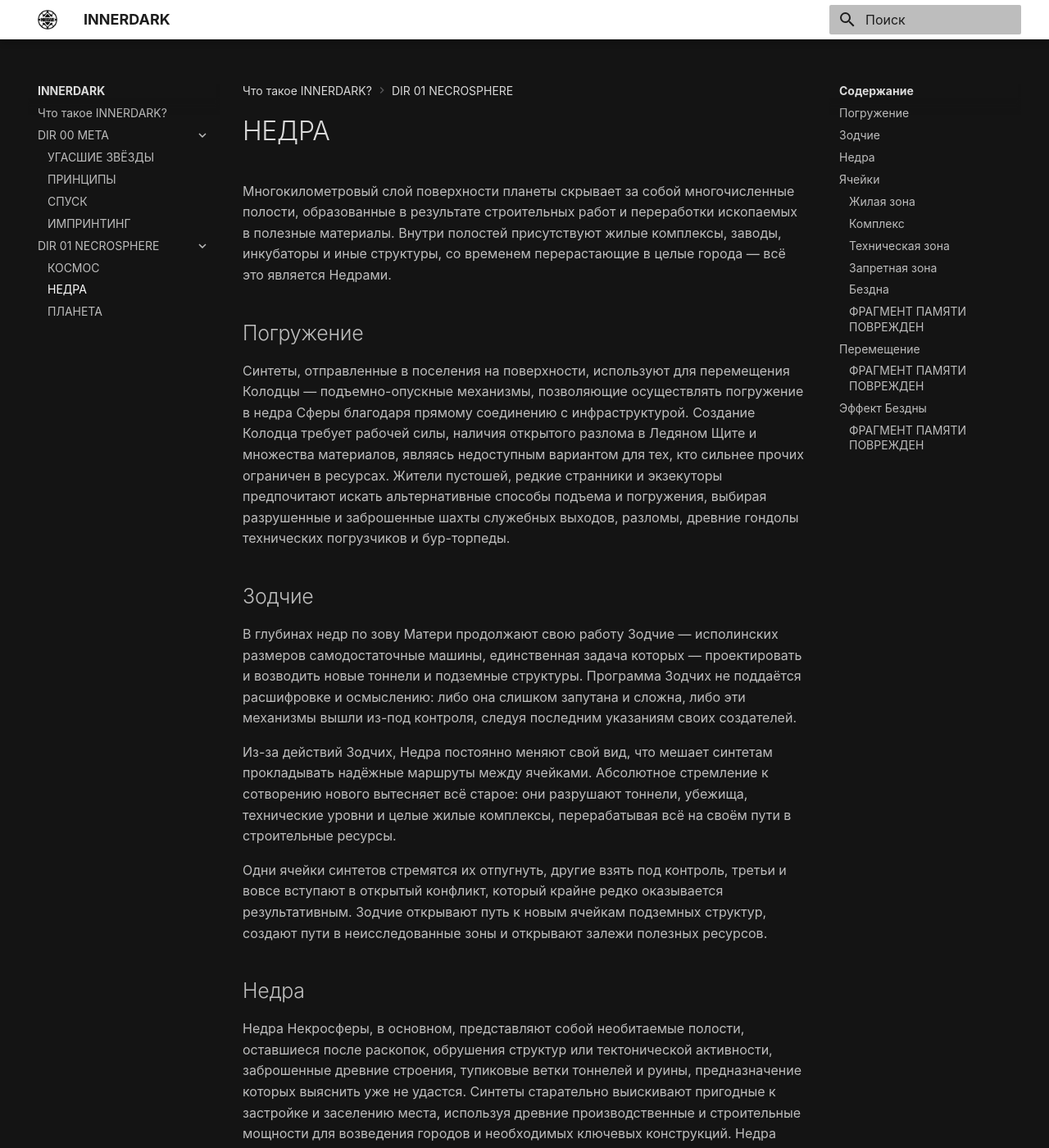
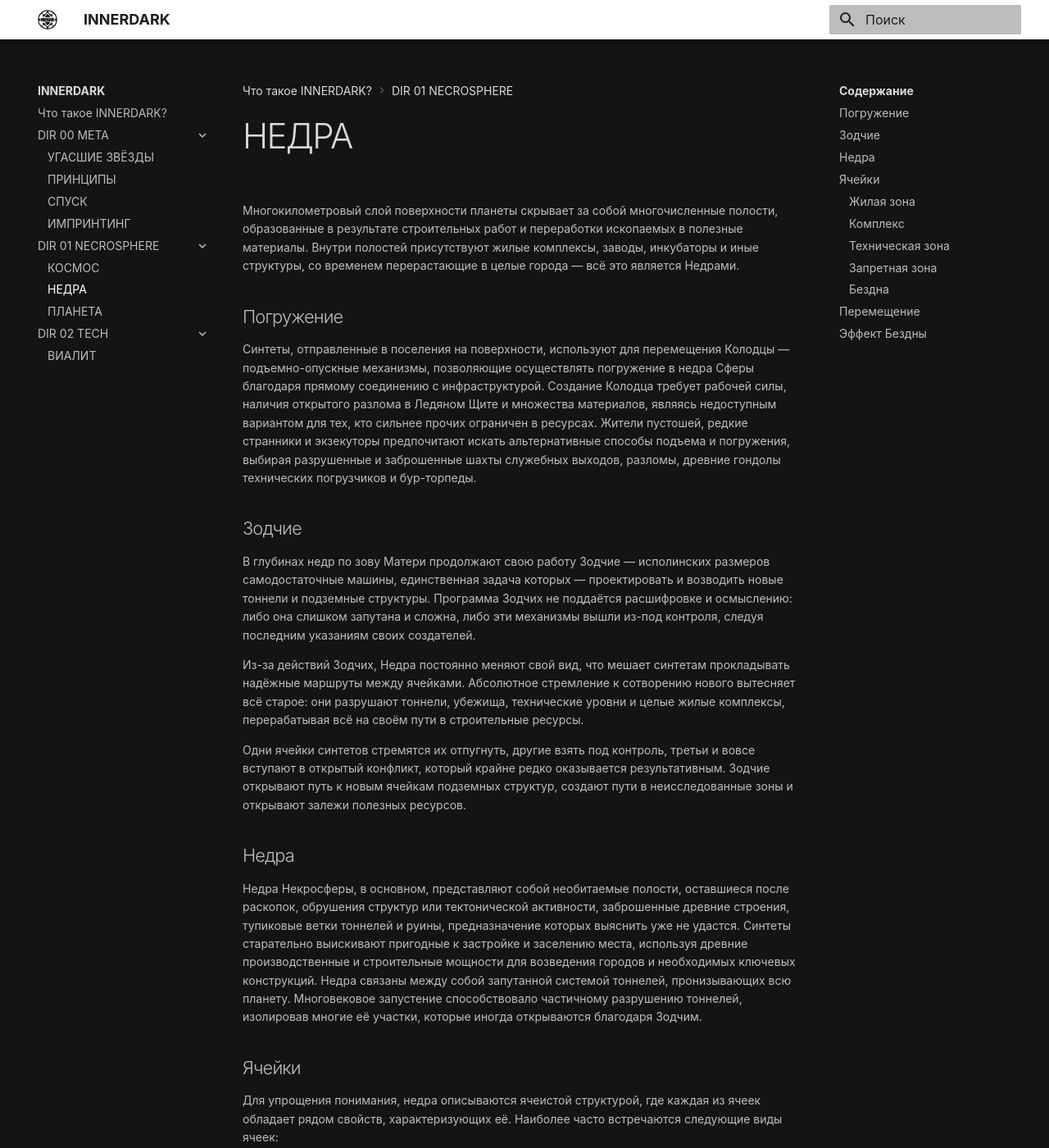
Before and after one commit to genriber/innerdark, an MkDocs documentation site: the page built from docs/DIR_01_NECROSPHERE/f_01_002_bowels.md, in a window 1280 px wide and 1400 px high. Shown: the whole window at 82% size. Built offline with MkDocs 1.6.1 and Material for MkDocs 9.7.7, drawn with Linux system fonts in a browser that asks for light colours; some web fonts are replaced; some of the changed text lies outside the part shown.

Commit message:
add some changes

```diff
--- a/docs/DIR_01_NECROSPHERE/f_01_002_bowels.md
+++ b/docs/DIR_01_NECROSPHERE/f_01_002_bowels.md
@@ -44,12 +44,12 @@
 
 Экспедиции в Бездну особенно опасны из-за **Эффекта Бездны**, возникающего у синтетов по мере того, как они начинают покидать её пределы.
 
-### [ФРАГМЕНТ ПАМЯТИ ПОВРЕЖДЕН](./DIR_00_МЕТА/m_memory_loss.md)
+ [//ФРАГМЕНТ ПАМЯТИ ПОВРЕЖДЕН//](./DIR_00_МЕТА/m_memory_loss.md)
 ## Перемещение
 Для перемещения между участками недр синтеты приспосабливают тоннели Зодчих для функционирования маглев-платформ, выступающих в роли основного транспорта в недрах Некросферы.
 
-### [ФРАГМЕНТ ПАМЯТИ ПОВРЕЖДЕН](./DIR_00_МЕТА/m_memory_loss.md)
+ [//ФРАГМЕНТ ПАМЯТИ ПОВРЕЖДЕН//](./DIR_00_МЕТА/m_memory_loss.md)
 ## Эффект Бездны
 **Бездна** — наиболее опасная из запретных зон, так как она обладает постоянным псионическим фоном, негативно влияющим на когнитивные способности синтетов. Фон Бездны провоцирует разные формы психоза, галлюцинаций, фантомных болей и множества других нарушений, вплоть до отказа органов.
 
-### [ФРАГМЕНТ ПАМЯТИ ПОВРЕЖДЕН](./DIR_00_МЕТА/m_memory_loss.md)
+ [//ФРАГМЕНТ ПАМЯТИ ПОВРЕЖДЕН//](./DIR_00_МЕТА/m_memory_loss.md)
--- a/docs/stylesheets/extra.css
+++ b/docs/stylesheets/extra.css
@@ -19,4 +19,33 @@
     --md-default-bg-color--lighter: #ffffff;
     --md-default-bg-color--lightest: #ffffff;
 
+    .md-typeset h1{
+      font-size: 3em;
+      }
+
+    .md-typeset h2 {
+      font-size: 1.4;
+      line-height: 1.4;
+      margin: 1.6em 0 .64em
+      }
+
+    .md-typeset h1,.md-typeset h2 {
+      font-weight: 300;
+      letter-spacing: -.04em
+      }
+
+    .md-typeset {
+      -webkit-print-color-adjust: exact;
+      color-adjust: exact;
+      font-size: .7rem;
+      line-height: 1.6
+        }
+    .md-typeset a {
+          color: #e0e0e0;
+          word-break: break-word
+      }
+    .md-typeset a:hover {
+        color: #bb0000;
+        word-break: break-word
+    }
   }
--- a/mkdocs.yml
+++ b/mkdocs.yml
@@ -32,5 +32,3 @@
   - def_list
   - footnotes
   - md_in_html
-  - toc:
-      permalink: true
```
Also changed, not shown: docs/DIR_02_TECH/f_02_002_vialite.md (added, +45 -0 lines).
